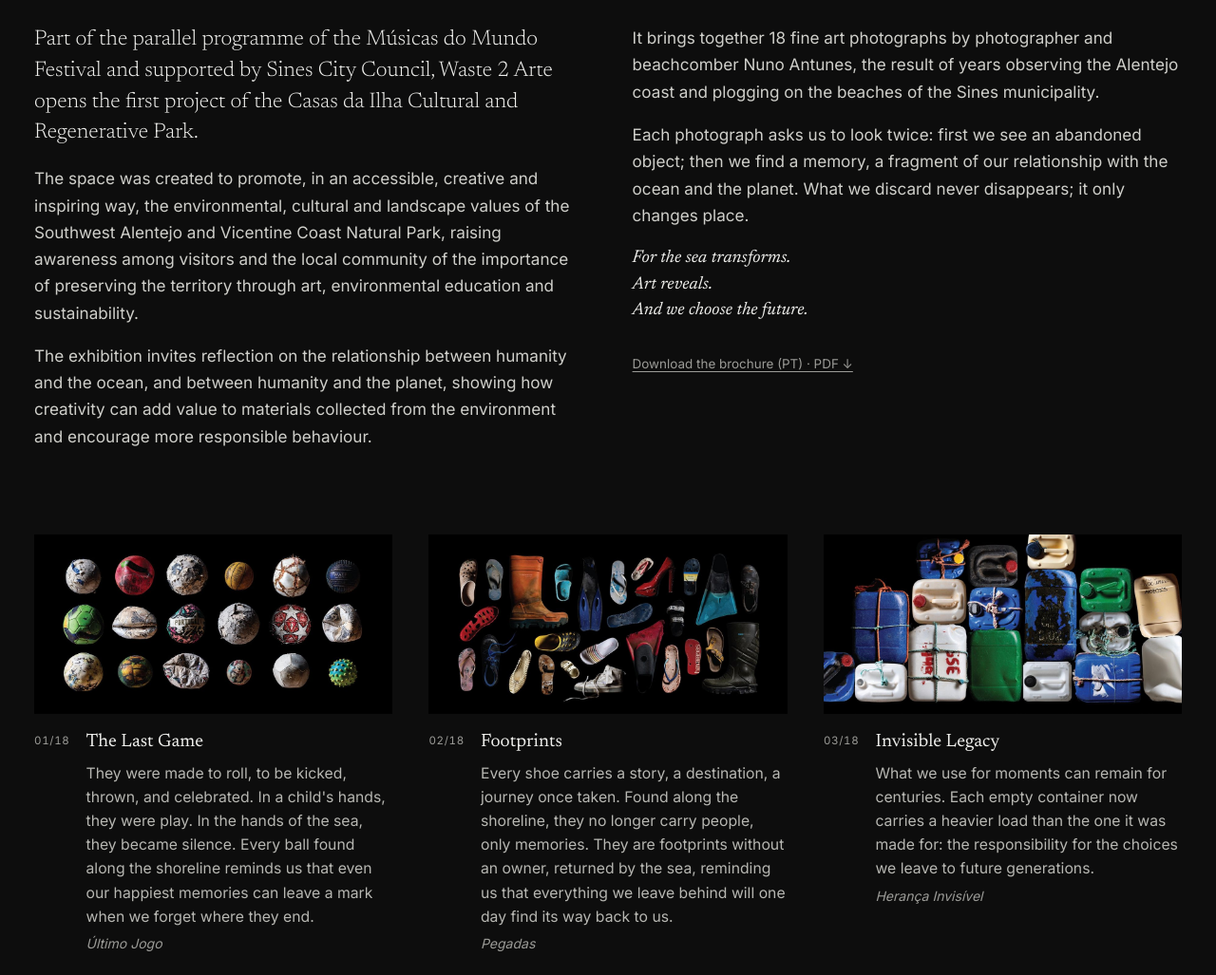
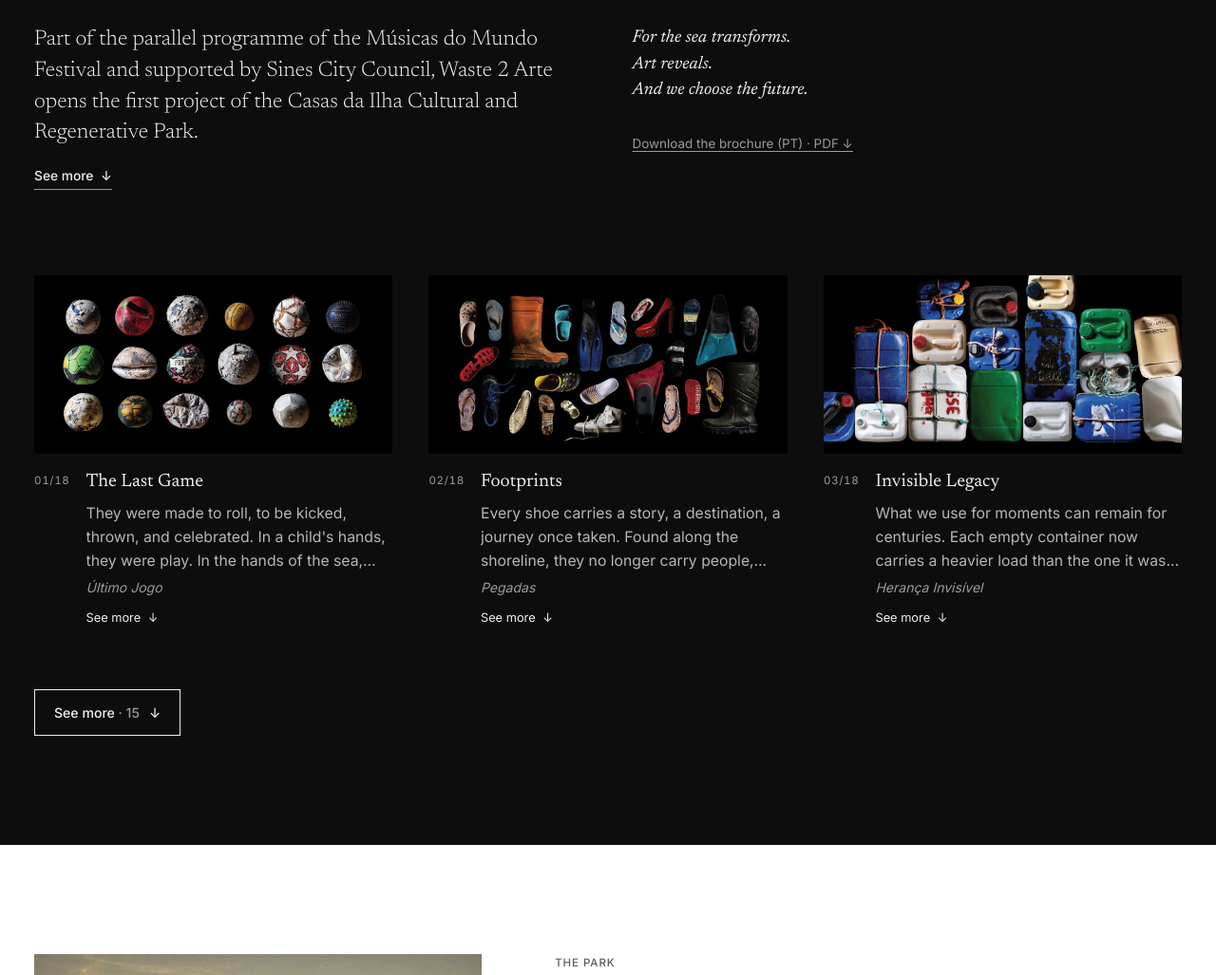
Before and after one commit to aqaveb-afk/waste2arte, a plain HTML site: page index.html in a window 1280 px wide. Shown: the part 1500-2527 px from the top of the page at 95% size. Drawn offline with Linux system fonts and the light colour scheme.

Commit message:
Exposição: textos curtos com «Ver mais ↓» que abre; setas nos botões
Co-Authored-By: Claude Opus 5.5 <noreply@anthropic.com>
Claude-Session: https://claude.ai/code/session_01HYCHWocs6Bbmuw2PhKCsEg

```diff
--- a/index.html
+++ b/index.html
@@ -136,6 +136,14 @@ hr.r{border:0;border-top:1px solid var(--rule);margin:0}
 .works.short li:nth-child(n+4){display:none}
 #seeworks{display:block;margin-top:clamp(40px,5vw,64px)}
 #seeworks .n15{color:var(--night-muted)}
+.cols.short .prose > p:not(.lede):not(.motto){display:none}
+.cols:not(.short) .prose > .more{order:9}
+.more{all:unset;cursor:pointer;font-size:.86rem;font-weight:500;color:var(--night-ink);border-bottom:1px solid var(--night-muted);padding-bottom:2px;width:max-content}
+.more:hover{border-bottom-color:var(--night-ink)}
+.more:focus-visible{outline:2px solid var(--night-ink);outline-offset:4px}
+.more .a{display:inline-block;margin-left:4px}
+.cap .more{grid-column:2;margin-top:6px;font-size:.8rem}
+.works li:not(.open) .cap p{display:-webkit-box;-webkit-line-clamp:3;-webkit-box-orient:vertical;overflow:hidden}
 
 .dl-night{display:block;margin-top:14px;font-size:.84rem;color:var(--night-muted);text-decoration:underline;text-underline-offset:.22em;width:max-content}
 .dl-night:hover{color:var(--night-ink)}
@@ -236,9 +244,10 @@ footer .wrap{display:flex;flex-wrap:wrap;gap:12px 32px;justify-content:space-bet
       <p class="w2a" aria-label="Waste 2 Arte">WASTE <span>2</span> ARTE</p>
       <p class="label">Amazing Recycling Territory Experience</p>
 
-      <div class="cols">
+      <div class="cols short" id="intro">
         <div class="prose pt">
           <p class="lede">Integrada na programação paralela do Festival Músicas do Mundo e com o apoio da Câmara Municipal de Sines, a Waste 2 Arte inaugura o primeiro projeto do Parque Cultural e Regenerativo das Casas da Ilha.</p>
+          <button type="button" class="more" data-more="intro" aria-expanded="false"><span class="t">Ver mais</span> <span class="a" aria-hidden="true">↓</span></button>
           <p>O espaço nasce com a missão de promover, de forma acessível, criativa e inspiradora, os valores ambientais, culturais e paisagísticos do Parque Natural do Sudoeste Alentejano e Costa Vicentina, sensibilizando visitantes e comunidade para a preservação do território através da arte, da educação ambiental e da sustentabilidade.</p>
           <p>Uma exposição que propõe uma reflexão sobre a relação entre o Homem e o Oceano, entre o Homem e o Planeta, e mostra como a criatividade pode valorizar materiais recolhidos no ambiente e estimular comportamentos mais responsáveis.</p>
         </div>
@@ -250,6 +259,7 @@ footer .wrap{display:flex;flex-wrap:wrap;gap:12px 32px;justify-content:space-bet
         </div>
         <div class="prose en">
           <p class="lede">Part of the parallel programme of the Músicas do Mundo Festival and supported by Sines City Council, Waste 2 Arte opens the first project of the Casas da Ilha Cultural and Regenerative Park.</p>
+          <button type="button" class="more" data-more="intro" aria-expanded="false"><span class="t">See more</span> <span class="a" aria-hidden="true">↓</span></button>
           <p>The space was created to promote, in an accessible, creative and inspiring way, the environmental, cultural and landscape values of the Southwest Alentejo and Vicentine Coast Natural Park, raising awareness among visitors and the local community of the importance of preserving the territory through art, environmental education and sustainability.</p>
           <p>The exhibition invites reflection on the relationship between humanity and the ocean, and between humanity and the planet, showing how creativity can add value to materials collected from the environment and encourage more responsible behaviour.</p>
         </div>
@@ -262,7 +272,7 @@ footer .wrap{display:flex;flex-wrap:wrap;gap:12px 32px;justify-content:space-bet
       </div>
 
       <ol class="works" id="works"></ol>
-      <button type="button" class="seeworks" id="seeworks" aria-controls="works" aria-expanded="false"><span class="pt">Ver mais</span><span class="en">See more</span><span class="n15"> · 15</span><span class="sign" aria-hidden="true">+</span></button>
+      <button type="button" class="seeworks" id="seeworks" aria-controls="works" aria-expanded="false"><span class="pt">Ver mais</span><span class="en">See more</span><span class="n15"> · 15</span><span class="sign" aria-hidden="true">↓</span></button>
     </div>
   </section>
 
@@ -557,7 +567,8 @@ WORKS.forEach((w,i)=>{
   li.innerHTML=`<button type="button" data-i="${i}" aria-label="${w[0]} — ampliar"><img src="img/obra-${n}.jpg" width="1176" height="586" loading="lazy" alt="${w[4]}"></button>
   <div class="cap"><span class="n">${n}/18</span><h3><span class="pt">${w[0]}</span><span class="en">${w[1]}</span></h3>
   <p class="pt">${w[2]}</p><p class="en">${w[3]}</p>
-  <span class="alt pt">${w[1]}</span><span class="alt en">${w[0]}</span></div>`;
+  <span class="alt pt">${w[1]}</span><span class="alt en">${w[0]}</span>
+  <button type="button" class="more" aria-expanded="false"><span class="t pt">Ver mais</span><span class="t en">See more</span> <span class="a" aria-hidden="true">↓</span></button></div>`;
   list.appendChild(li);
 });
 
@@ -607,6 +618,14 @@ document.getElementById('copy-mail').addEventListener('click',function(){
   if(l==='en') setLang('en');
 })();
 
+// "ver mais" na introdução e nas legendas
+function setMore(btn,open){btn.setAttribute('aria-expanded',open);btn.querySelector('.a').textContent=open?'↑':'↓';
+  btn.querySelectorAll('.t').forEach(t=>{const en=t.classList.contains('en')||/^See/.test(t.textContent);t.textContent=open?(en?'See less':'Ver menos'):(en?'See more':'Ver mais')})}
+document.querySelectorAll('[data-more="intro"]').forEach(b=>b.addEventListener('click',()=>{
+  const intro=document.getElementById('intro');const open=intro.classList.toggle('short')===false;
+  document.querySelectorAll('[data-more="intro"]').forEach(x=>setMore(x,open))}));
+document.getElementById('works').addEventListener('click',e=>{const b=e.target.closest('.more');if(!b)return;
+  const li=b.closest('li');setMore(b,li.classList.toggle('open'))});
 // exposição: 3 obras e "ver mais"
 (function(){
   const list=document.getElementById('works'),btn=document.getElementById('seeworks');
@@ -615,7 +634,7 @@ document.getElementById('copy-mail').addEventListener('click',function(){
     btn.querySelector('.pt').textContent=open?'Ver menos':'Ver mais';
     btn.querySelector('.en').textContent=open?'See less':'See more';
     btn.querySelector('.n15').hidden=open;
-    btn.querySelector('.sign').textContent=open?'−':'+';
+    btn.querySelector('.sign').textContent=open?'↑':'↓';
   }
   btn.addEventListener('click',()=>{const open=list.classList.contains('short');set(open);
     if(open) list.children[3].scrollIntoView({behavior:matchMedia('(prefers-reduced-motion: reduce)').matches?'auto':'smooth',block:'start'});
```
